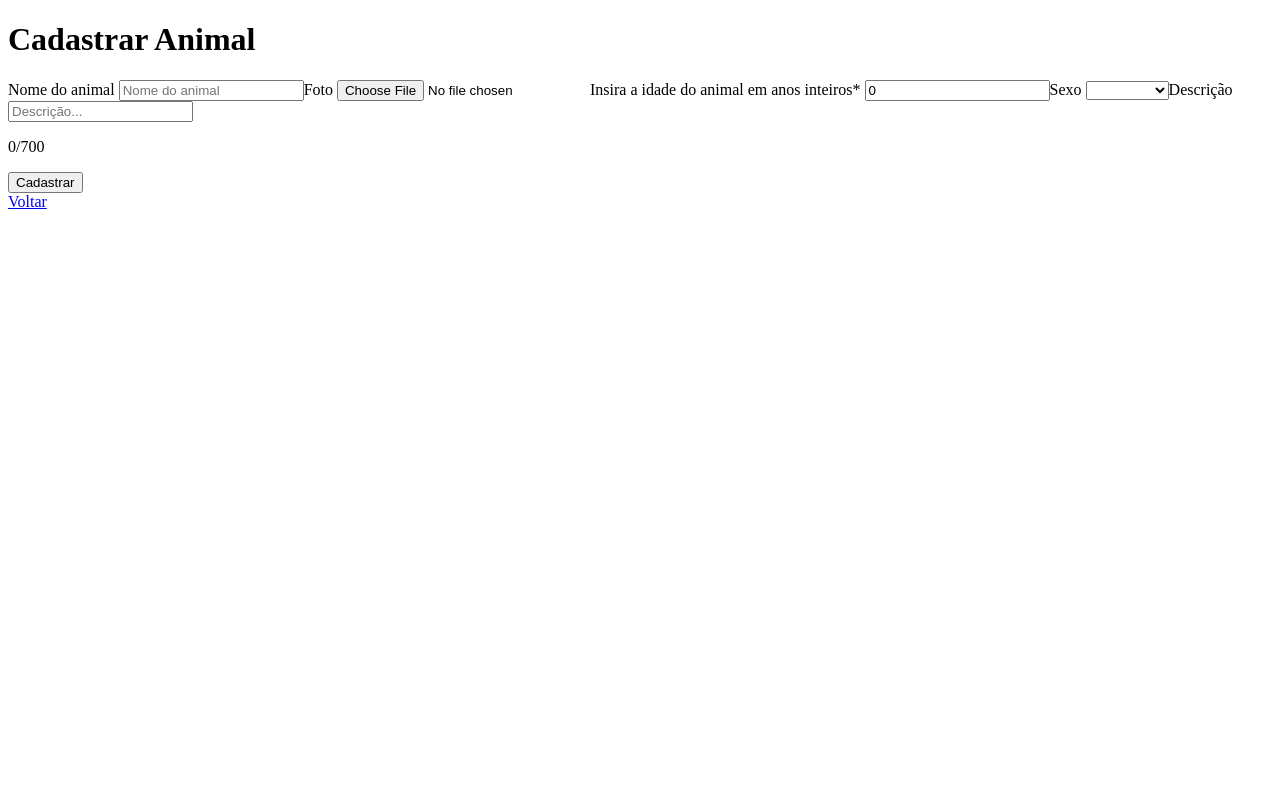
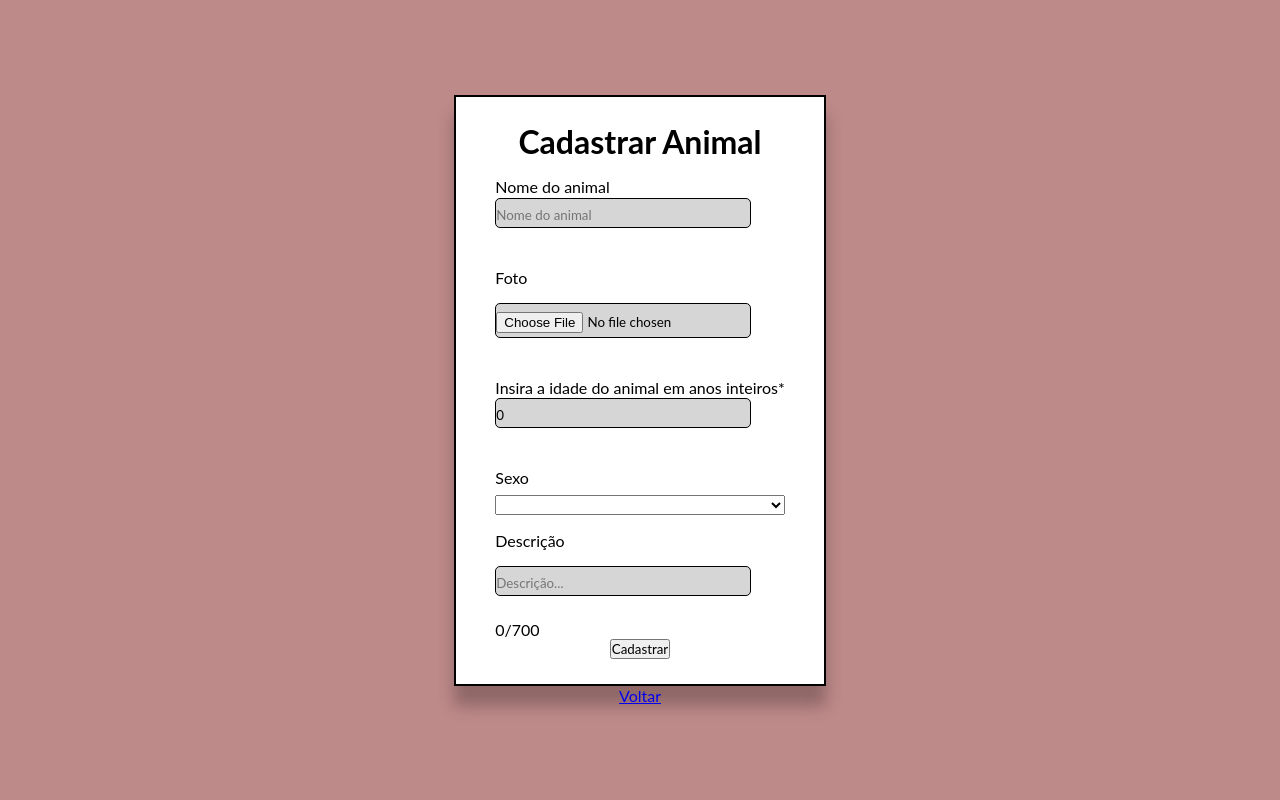
Before and after one commit to Bewwwy/TCC, a PHP site: page /pages/c_animal.php in a window 1280 px wide. Run offline with PHP 8.4, Linux system fonts and the light colour scheme.

Commit message:
cadastro de adm feito (o cad animal vai ficar a msm coisa, so tem q dar uns reajustes, muitos reajustes)

```diff
--- a/site/banco/adm/c_adm_view.php
+++ b/site/banco/adm/c_adm_view.php
@@ -15,7 +15,7 @@ function input_cadastro() {
         <input type="text" name="nome" id="" placeholder="Nome" value="'. $_SESSION["signup_data"]["nome"] . '">';
     } else {
         echo '<label for="nome">Nome</label>
-        <input type="text" name="nome" id="" placeholder="Nome">';
+        <input type="text" name="nome" id="lb1" placeholder="Nome">';
     }
 
     if (isset($_SESSION["signup_data"]["user"]) && !isset($_SESSION["erros_cadastro"]["user_taken"])) {
@@ -23,10 +23,10 @@ function input_cadastro() {
         <input type="text" name="user" placeholder="Usuário" value="' . $_SESSION["signup_data"]["user"] .'">';
     } else {
         echo '<label for="user">Usuário</label>
-        <input type="text" name="user" placeholder="Usuário">';
+        <input type="text" name="user" id="lb2" placeholder="Usuário">';
     }
     echo '<label for="senha">Senha</label>
-    <input type="password" name="senha" placeholder="Senha">';
+    <input type="password" name="senha" id="lb3" placeholder="Senha">';
 }
 
 function check_erros_cadastro() {
--- a/site/banco/animal/c_animal_view.php
+++ b/site/banco/animal/c_animal_view.php
@@ -29,7 +29,7 @@ function input_cadastro() {
         <input type="text" name="nome_pet" placeholder="Nome do animal" value="'. $_SESSION["signup_data"]["nome_pet"].'">';
     } else {
         echo '<label for="nome_pet">Nome do animal</label>
-        <input type="text" name="nome_pet" placeholder="Nome do animal">';
+        <input type="text" name="nome_pet" id="lb1" placeholder="Nome do animal">';
     }
 
     echo '<label for="foto">Foto</label>
@@ -40,7 +40,7 @@ function input_cadastro() {
         <input type="number" name="idade" placeholder="Idade em anos" min="0" value="'.$_SESSION["signup_data"]["idade"].'">';
     } else {
         echo '<label for="idade">Insira a idade do animal em anos inteiros*</label>
-        <input type="number" name="idade" min="0" value="0">';
+        <input type="number" name="idade" id="lb2" min="0" value="0">';
     }
 
     echo '<label for="sexo">Sexo</label>
--- /dev/null
+++ b/site/css/c_animal.css
@@ -0,0 +1,95 @@
+* {
+    margin: 0;
+    padding: 0;
+    box-sizing: border-box;
+    font-family: "Lato", sans-serif;
+}
+
+body {
+    min-height: 100vh;
+    display: flex;
+    flex-direction: column;
+    align-items: center;
+    justify-content: center;
+    padding: 20px;
+    background-color: rgb(190, 137, 137);
+}
+
+.cad-animal {
+    display: flex;
+    flex-direction: column;
+    align-items: center;
+    height: fit-content;
+    width: fit-content;
+    max-width: 500%;
+    max-height: 500%;
+    height: 55%;
+    width: 30%;
+    padding: 25px;
+    border: 2px black solid;
+    background-color: white;
+    box-shadow: 0 20px 15px rgba(0, 0, 0, .25);
+}
+
+.cad-adm h1 {
+    margin-bottom: 1em;
+}
+
+form {
+    display: flex;
+    flex-direction: column;
+    /* flex-wrap: wrap; */
+}
+
+form label {
+    position: relative;
+    margin: 2vh 0 1vh 0;
+}
+
+
+#lb1 {
+    margin-top: -0.5em;
+}
+
+#lb2 {
+    margin-top: -0.5em;
+}
+
+#lb3 {
+    margin-top: -0.5em;
+}
+
+form input {
+    display: block;
+    max-width: 100vw;
+    margin: 1vh 0 3vh 0;
+    padding: 1vh 0 0.5vh 0;
+    width: 20vw;
+    border: 1px solid black;
+    border-radius: 5px;
+    outline: none;
+    background-color: rgba(177, 177, 177, 0.527);
+}
+
+input:focus {
+    border: 2px solid rgb(189, 58, 100);
+    background-color: rgb(255, 255, 255);
+    transition: 0.1s ease-out;
+}
+
+#btn {
+    margin: 4vh 0 2vh 0;
+    padding: 1vh 0 1vh 0;
+    max-width: 100vw;
+    min-width: 10vw;
+    width: 15vw;
+    border-radius: 5px;
+    background-color: rgb(189, 58, 100);
+    border: none;
+}
+
+#btn:hover {
+    transition: 0.3s ease-in;
+    transform: scale(1.1);
+    cursor: pointer;
+}
--- a/site/pages/c_animal.php
+++ b/site/pages/c_animal.php
@@ -8,11 +8,13 @@ require_once '../banco/animal/c_animal_view.php';
 <head>
     <meta charset="UTF-8">
     <meta name="viewport" content="width=device-width, initial-scale=1.0">
+    <link rel="stylesheet" href="../css/c_animal.css">
     <title>Cadastrar Animal</title>
 </head>
 <body>
-    <h1>Cadastrar Animal</h1>
-    <form action="../banco/animal/c_animalhandler.php" method="post" enctype="multipart/form-data">
+    <div class="cad-animal">
+        <h1>Cadastrar Animal</h1>
+        <form action="../banco/animal/c_animalhandler.php" method="post" enctype="multipart/form-data">
         <!-- <label for="nome_pet">Nome do animal</label>
         <input type="text" name="nome_pet" placeholder="Nome do animal">
 
@@ -35,8 +37,9 @@ require_once '../banco/animal/c_animal_view.php';
         <?php
         input_cadastro();
         ?>
+        </form>
         <button type="submit">Cadastrar</button>
-    </form>
+    </div>
     <?php
 
     check_erros_cadastro();
--- a/site/pages/login.php
+++ b/site/pages/login.php
@@ -18,9 +18,9 @@ require_once '../banco/create_default.php';
         <h1>Fazer Login</h1>
         <form action="../banco/loginhandler.php" method="post">
             <label for="user">Usuário</label>
-            <input type="text" name="user" placeholder="Usuário">
+            <input type="text" name="user" id="lb1" placeholder="Usuário">
             <label for="senha">Senha</label>
-            <input type="password" name="senha" placeholder="Senha">
+            <input type="password" name="senha" id="lb2" placeholder="Senha">
             <button id="btnadm">Entrar</button>
         </form>
     </div>
```
Also changed, not shown: site/css/c_adm.css (added, +100 -0 lines), site/css/login.css (+15 -5 lines), site/pages/c_adm.php (+7 -4 lines).
